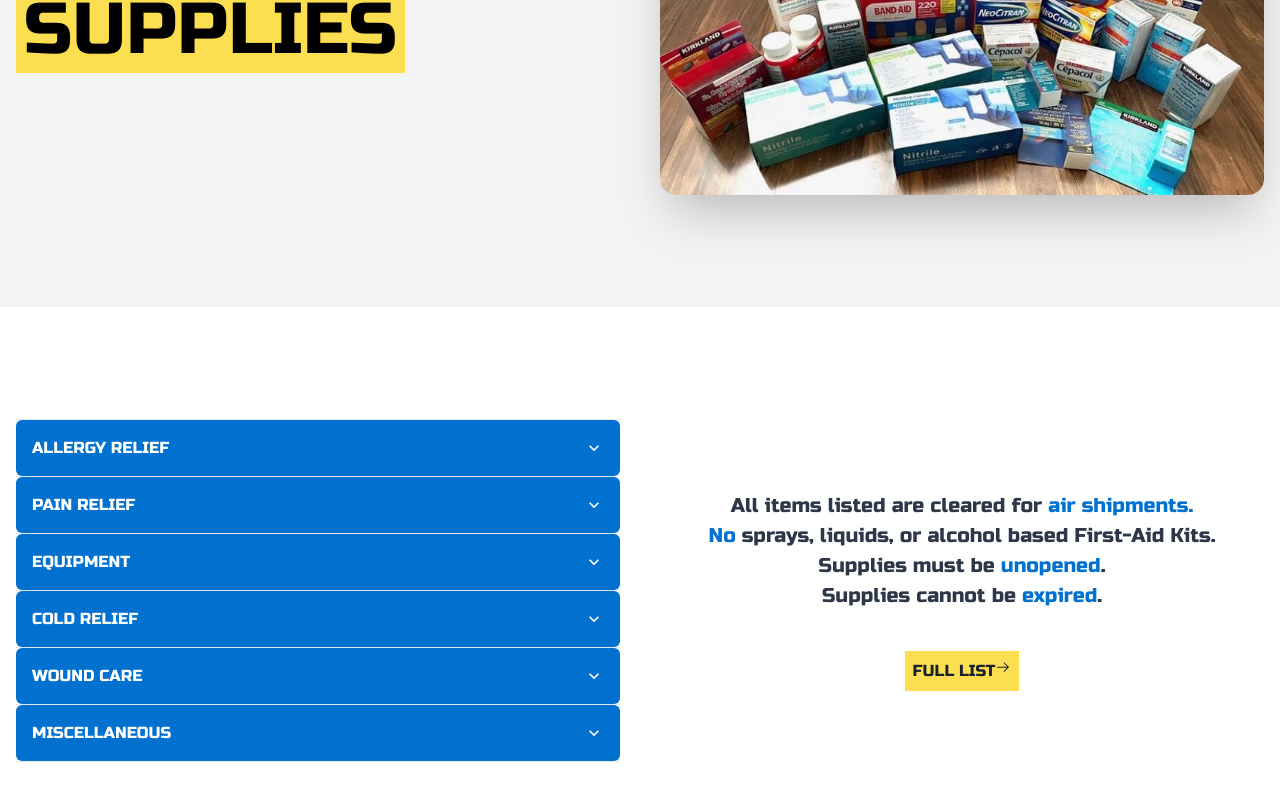
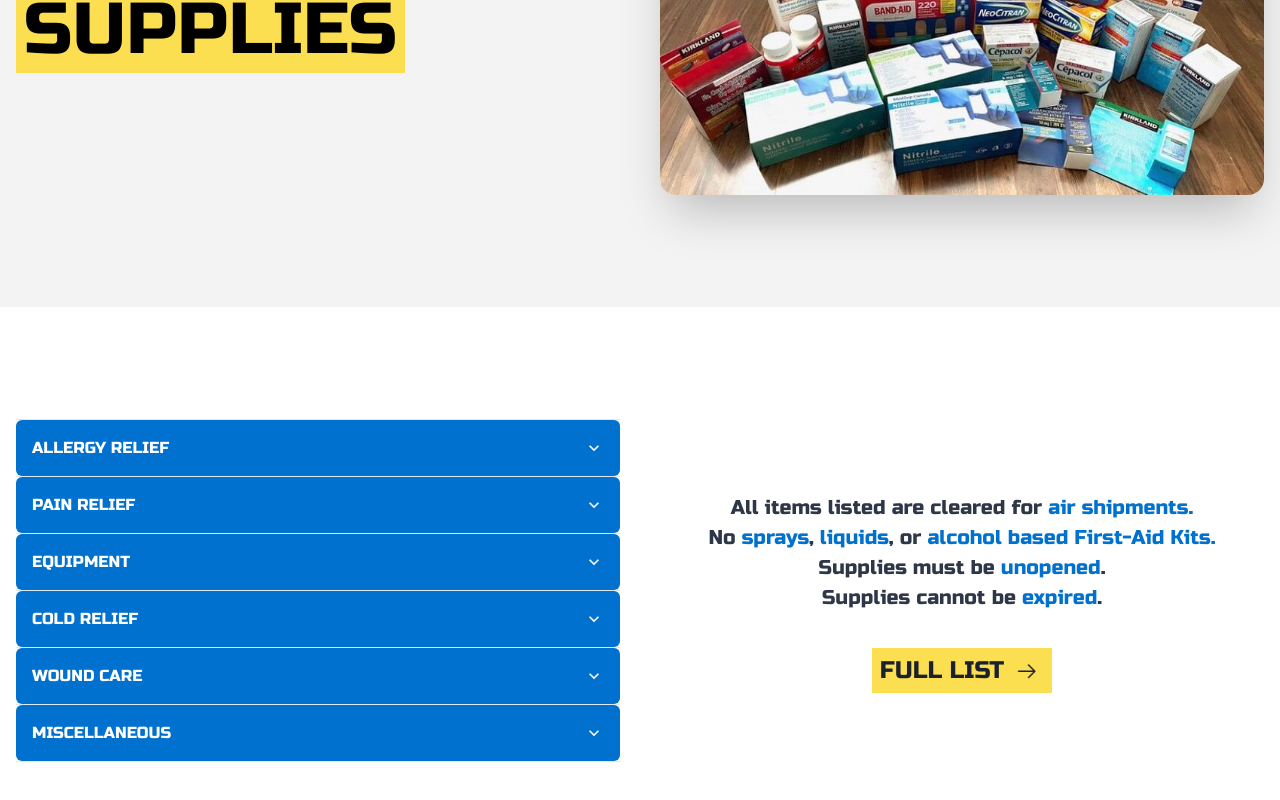
Before and after one commit to ryanvandrunen/medsupply-ukraine, a React (Create React App) app: page /info in a window 1280 px wide. Shown: the part 382-1182 px from the top of the page. Built offline with nearby package versions, Linux system fonts and the light colour scheme.

Commit message:
info page finished!!!

```diff
--- a/src/components/Info.jsx
+++ b/src/components/Info.jsx
@@ -66,6 +66,20 @@
     ],
   },
 ];
+
+const glideAnim = `
+  @keyframes glide {
+    0% {
+      transform: translateX(0);
+    }
+    70% {
+      transform: translateX(0.5rem);
+    }
+    100% {
+      transform: translateX(0);
+    }
+  }
+`;
 
 export default function Info() {
   return (
@@ -171,10 +185,19 @@
                   air shipments.
                 </Text>
                 <br />
+                No{" "}
                 <Text as="span" color="blueCons">
-                  No
+                  sprays
+                </Text>
+                ,{" "}
+                <Text as="span" color="blueCons">
+                  liquids
+                </Text>
+                , or{" "}
+                <Text as="span" color="blueCons">
+                  alcohol based First-Aid Kits.
                 </Text>{" "}
-                sprays, liquids, or alcohol based First-Aid Kits. <br />
+                <br />
                 Supplies must be{" "}
                 <Text as="span" color="blueCons">
                   unopened
@@ -189,17 +212,27 @@
               <Box align="center">
                 <Text
                   as="a"
-                  position="relative"
                   background="yellowCons"
                   p={2}
+                  paddingRight={4}
+                  fontSize={{ base: "xl", md: "2xl" }}
                   target="_blank"
                   rel="noopener noreferrer"
                   href={SUPPLIES_LINK}
-                  width="fit-content"
-                  display="flex"
                 >
                   FULL LIST
-                  <GoArrowRight />
+                  <span
+                    className="arrow"
+                    style={{
+                      display: "inline-block",
+                      marginLeft: "0.5rem",
+                      verticalAlign: "middle",
+                      animation: "glide 1.5s infinite",
+                    }}
+                  >
+                    <GoArrowRight />
+                  </span>
+                  <style>{glideAnim}</style>
                 </Text>
               </Box>
             </Stack>
```
